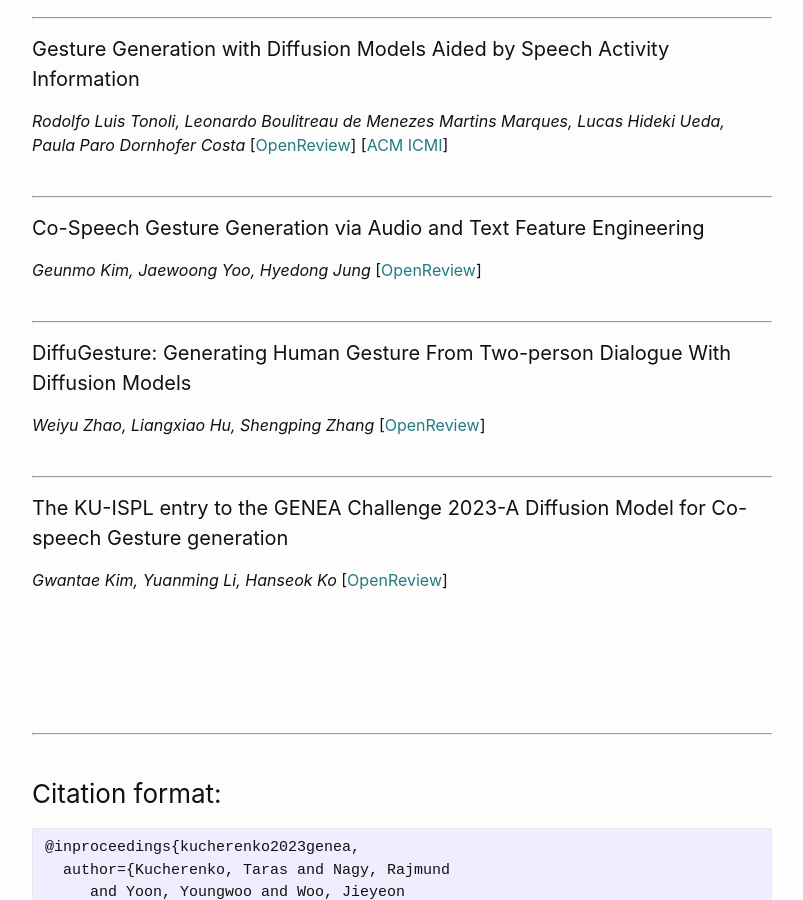
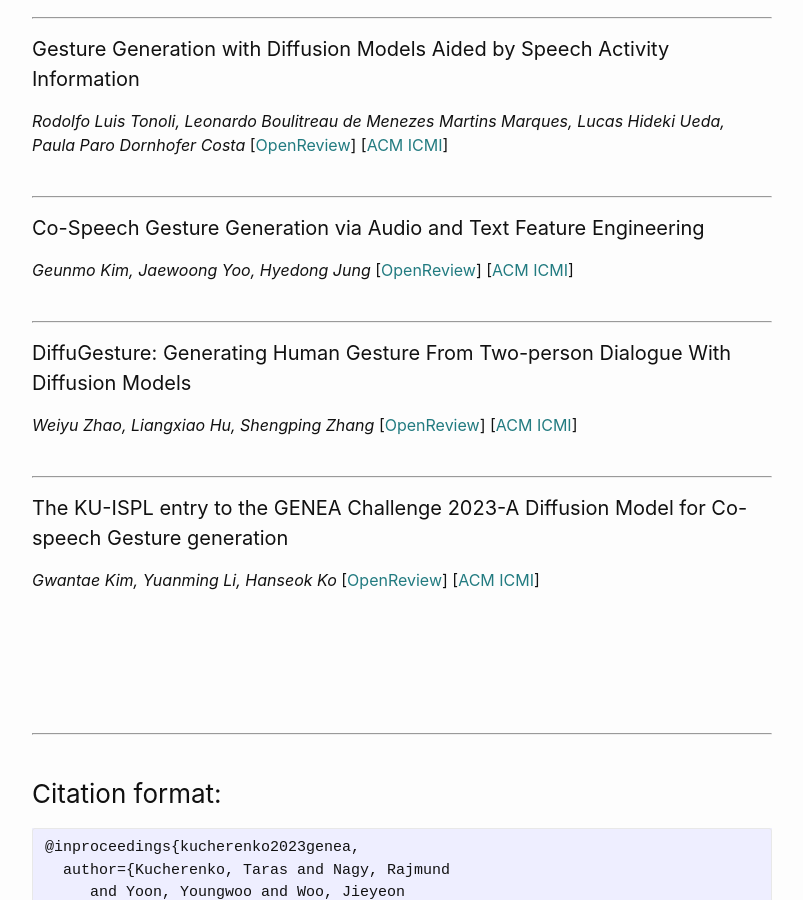
Before and after one commit to Svito-zar/Svito-zar.github.io, a Jekyll site: the page built from _posts/2023-08-09-GENEA_challenge_2023.md, in a window 1280 px wide and 900 px high, scrolled down 3421 px. Shown: the whole window, without its empty margins (238-1041 px from the left). Built offline with Jekyll 4.4.1, drawn with Linux system fonts in a browser that asks for light colours.

Commit message:
The final three

```diff
--- a/_posts/2023-08-09-GENEA_challenge_2023.md
+++ b/_posts/2023-08-09-GENEA_challenge_2023.md
@@ -157,23 +157,27 @@ permalink: /GENEAchallenge2023/
                         <p>
                         <h4>Co-Speech Gesture Generation via Audio and Text Feature Engineering</h4>
                         <i>Geunmo Kim, Jaewoong Yoo, Hyedong Jung</i> [<a
-                            href="https://openreview.net/forum?id=mK2qMNf0_Nd" target="_blank">OpenReview</a>]<br><br>
+                            href="https://openreview.net/forum?id=mK2qMNf0_Nd" target="_blank">OpenReview</a>] [<a
+                            href="https://doi.org/10.1145/3610661.3616553" target="_blank">ACM ICMI</a>]
+                        <br><br>
                         </p>
                         <hr>
 
                         <p>
                         <h4>DiffuGesture: Generating Human Gesture From Two-person Dialogue With Diffusion Models</h4>
                         <i>Weiyu Zhao, Liangxiao Hu, Shengping Zhang</i> [<a
-                            href="https://openreview.net/forum?id=swc28UDR8Wk" target="_blank">OpenReview</a>]<br><br>
+                            href="https://openreview.net/forum?id=swc28UDR8Wk" target="_blank">OpenReview</a>] [<a
+                            href="https://doi.org/10.1145/3610661.3616552" target="_blank">ACM ICMI</a>]
+                        <br><br>
                         </p>
                         <hr>
 
                         <p>
-                        <h4>The KU-ISPL entry to the GENEA Challenge 2023-A Diffusion Model for Co-speech Gesture
-                            generation
-                        </h4>
+                        <h4>The KU-ISPL entry to the GENEA Challenge 2023-A Diffusion Model for Co-speech Gesture generation </h4>
                         <i>Gwantae Kim, Yuanming Li, Hanseok Ko</i> [<a
-                            href="https://openreview.net/forum?id=Mm44wlJICIj" target="_blank">OpenReview</a>]<br><br>
+                            href="https://openreview.net/forum?id=Mm44wlJICIj" target="_blank">OpenReview</a>] [<a
+                            href="https://doi.org/10.1145/3610661.3616551" target="_blank">ACM ICMI</a>]
+                        <br><br>
                         </p>
 
 </section>
```
